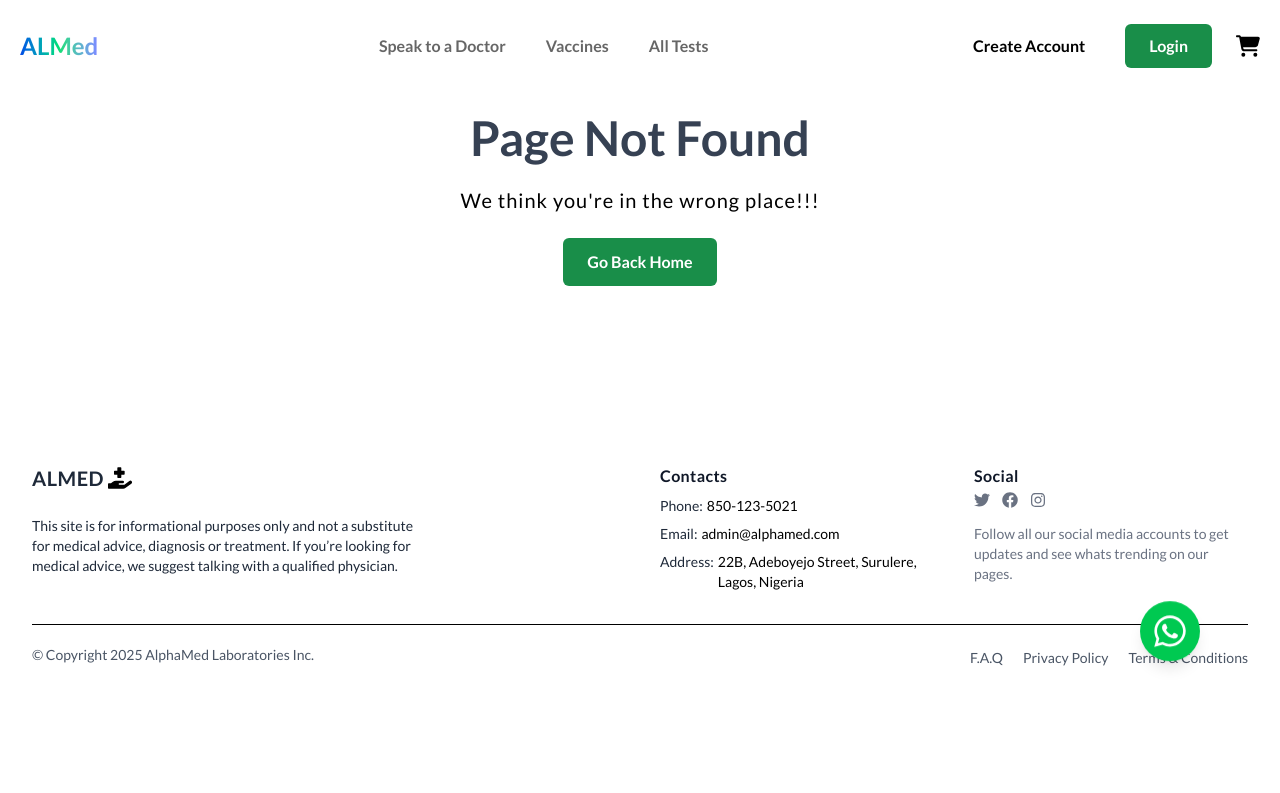
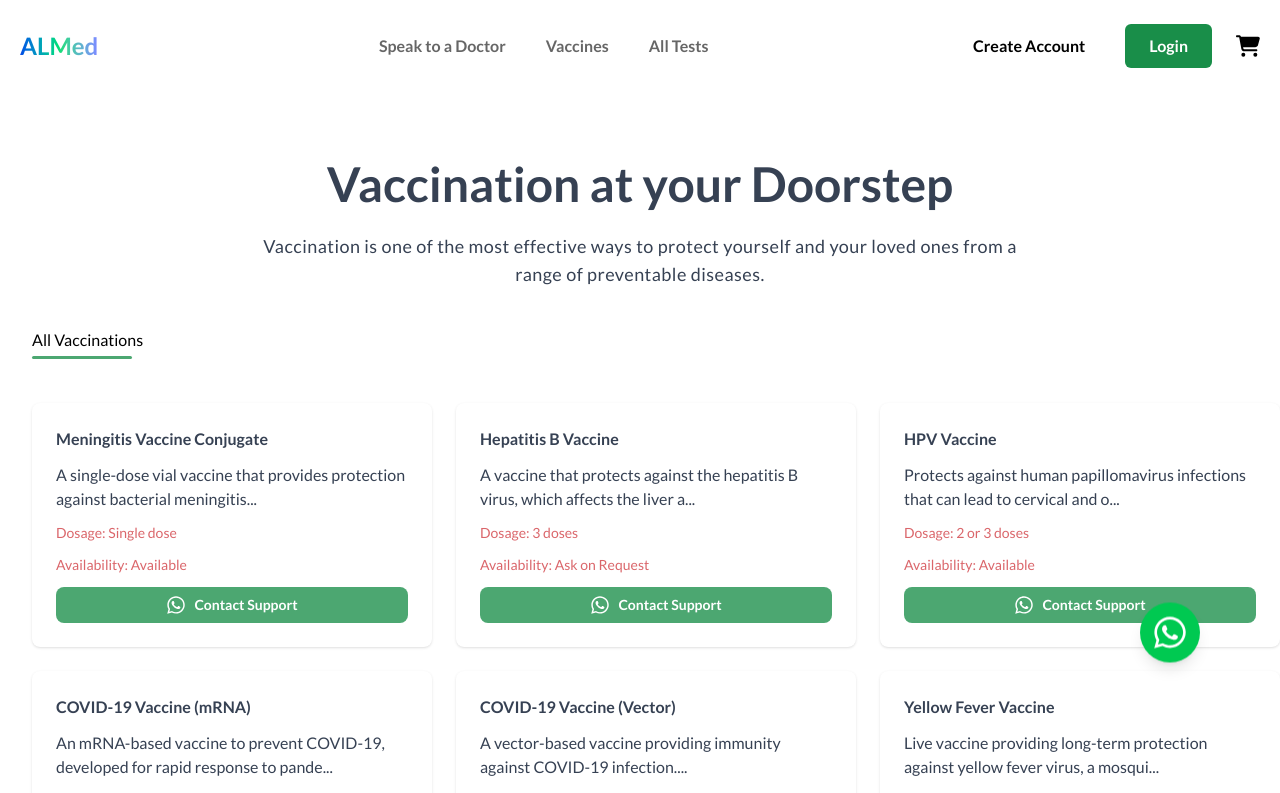
Before and after one commit to blaqnativity/gomy-project, a React (Vite) app: page /vaccinations in a window 1280 px wide. Shown: the top 793 px of the page. Built offline with nearby package versions, Linux system fonts and the light colour scheme.

Commit message:
vaccines pages designed

```diff
--- a/package.json
+++ b/package.json
@@ -14,7 +14,7 @@
     "@reduxjs/toolkit": "^2.8.2",
     "@tailwindcss/vite": "^4.1.6",
     "axios": "^1.9.0",
-    "motion": "^12.14.0",
+    "motion": "^12.15.0",
     "react": "^19.1.0",
     "react-dom": "^19.1.0",
     "react-hook-form": "^7.56.3",
--- a/src/App.jsx
+++ b/src/App.jsx
@@ -7,6 +7,7 @@ import Store from "./pages/TestStore/Store";
 import ErrorPage from "./pages/NotFoundPage";
 import DoctorsPage from "./pages/Doctors/DoctorHome";
 import Cart from "./pages/TestStore/Cart/Cart";
+import Vaccines from "./pages/Vaccine/Vaccines";
 import Login from "./pages/Login";
 import Register from "./pages/Register";
 import Navbar from "./components/Navbar";
@@ -23,6 +24,7 @@ const App = () => {
         <Route path="/" element={<Home />} />
         <Route path="/doctors-consultation" element={<DoctorsPage />} />
         <Route path="/store" element={<Store />} />
+        <Route path="/vaccinations" element={<Vaccines />} />
         <Route path="*" element={<ErrorPage />} />
         <Route element={<ProtectedRoutes />}>
           <Route path="/cart" element={<Cart />} />
--- /dev/null
+++ b/src/pages/Vaccine/Vaccine.jsx
@@ -0,0 +1,37 @@
+import { FaWhatsapp } from "react-icons/fa";
+
+const Vaccine = ({ vaccine }) => {
+  // WhatsApp API details
+  const phoneNumber = "+2348153127462";
+  const message = `Hello, I want to speak with a support-agent about ${vaccine.name}.`;
+
+  const whatsappUrl = `https://api.whatsapp.com/send?phone=${phoneNumber}&text=${encodeURIComponent(
+    message
+  )}`;
+
+  return (
+    <div
+      key={vaccine.id}
+      className="shadow-sm rounded-lg p-6 bg-white flex flex-col gap-3"
+    >
+      <h1 className="text-md text-gray-700 font-bold">{vaccine.name}</h1>
+      <p className="text-gray-700">{vaccine.description.slice(0, 80)}...</p>
+      <p className="text-red-700/60 text-sm">Dosage: {vaccine.dosage}</p>
+      <p className="text-red-700/60 text-sm">
+        Availability: {vaccine.availability}
+      </p>
+
+      <a
+        href={whatsappUrl}
+        target="_blank"
+        rel="noopener noreferrer"
+        className="bg-green-700/70 text-white text-sm font-bold px-5 py-2 rounded-lg hover:bg-green-700 transition duration-300 flex items-center justify-center gap-2"
+      >
+        <FaWhatsapp className="text-xl" />
+        <span>Contact Support</span>
+      </a>
+    </div>
+  );
+};
+
+export default Vaccine;
--- /dev/null
+++ b/src/pages/Vaccine/Vaccines.jsx
@@ -0,0 +1,36 @@
+import { vaccines } from "./data";
+import Vaccine from "./Vaccine";
+
+const Vaccines = () => {
+  return (
+    <div className="pt-20">
+      <div className="max-w-7xl mx-auto">
+        <div className="text-center my-10 pt-10 text-gray-700 flex flex-col gap-6 max-w-3xl mx-auto">
+          <h1 className="text-3xl md:text-5xl font-bold">
+            Vaccination at your Doorstep
+          </h1>
+          <p className="text-lg font-medium tracking-wide">
+            Vaccination is one of the most effective ways to protect yourself
+            and your loved ones from a range of preventable diseases.
+          </p>
+        </div>
+
+        <div className="flex flex-col ml-8 gap-1">
+          <h2 className="">All Vaccinations</h2>
+
+          {/* green underline */}
+          <div className="h-[3px] rounded-full w-[100px] bg-green-700/70 mb-6"></div>
+
+          {/* vaccines list */}
+          <div className="grid grid-cols-1 md:grid-cols-3 gap-6 mt-4">
+            {vaccines.map((vaccine) => (
+              <Vaccine key={vaccine.id} vaccine={vaccine} />
+            ))}
+          </div>
+        </div>
+      </div>
+    </div>
+  );
+};
+
+export default Vaccines;
--- /dev/null
+++ b/src/pages/Vaccine/data.js
@@ -0,0 +1,181 @@
+export const vaccines = [
+  {
+    id: 1,
+    name: "Meningitis Vaccine Conjugate",
+    description:
+      "A single-dose vial vaccine that provides protection against bacterial meningitis, a potentially life-threatening infection.",
+    dosage: "Single dose",
+    type: "Conjugate",
+    availability: "Available",
+  },
+  {
+    id: 2,
+    name: "Hepatitis B Vaccine",
+    description:
+      "A vaccine that protects against the hepatitis B virus, which affects the liver and can cause chronic disease.",
+    dosage: "3 doses",
+    type: "Recombinant",
+    availability: "Ask on Request",
+  },
+  {
+    id: 3,
+    name: "HPV Vaccine",
+    description:
+      "Protects against human papillomavirus infections that can lead to cervical and other cancers.",
+    dosage: "2 or 3 doses",
+    type: "Subunit",
+    availability: "Available",
+  },
+  {
+    id: 4,
+    name: "COVID-19 Vaccine (mRNA)",
+    description:
+      "An mRNA-based vaccine to prevent COVID-19, developed for rapid response to pandemic outbreaks.",
+    dosage: "2 doses + booster",
+    type: "mRNA",
+    availability: "Available",
+  },
+  {
+    id: 5,
+    name: "COVID-19 Vaccine (Vector)",
+    description:
+      "A vector-based vaccine providing immunity against COVID-19 infection.",
+    dosage: "2 doses",
+    type: "Viral Vector",
+    availability: "Ask on Request",
+  },
+  {
+    id: 6,
+    name: "Yellow Fever Vaccine",
+    description:
+      "Live vaccine providing long-term protection against yellow fever virus, a mosquito-borne infection.",
+    dosage: "Single dose",
+    type: "Live attenuated",
+    availability: "Available",
+  },
+  {
+    id: 7,
+    name: "Typhoid Vaccine (Conjugate)",
+    description:
+      "Conjugate vaccine effective in children and adults against typhoid fever.",
+    dosage: "Single dose",
+    type: "Conjugate",
+    availability: "Ask on Request",
+  },
+  {
+    id: 8,
+    name: "Measles Vaccine",
+    description:
+      "Live attenuated vaccine that prevents measles, a highly contagious viral disease.",
+    dosage: "2 doses",
+    type: "Live attenuated",
+    availability: "Not Available",
+  },
+  {
+    id: 9,
+    name: "Polio Vaccine (IPV)",
+    description:
+      "Inactivated polio vaccine used for preventing poliovirus infections.",
+    dosage: "4 doses",
+    type: "Inactivated",
+    availability: "Available",
+  },
+  {
+    id: 10,
+    name: "Polio Vaccine (OPV)",
+    description:
+      "Oral polio vaccine used globally for polio eradication efforts.",
+    dosage: "Multiple doses",
+    type: "Live attenuated",
+    availability: "Not Available",
+  },
+  {
+    id: 11,
+    name: "Tetanus Toxoid Vaccine",
+    description:
+      "Toxoid vaccine for the prevention of tetanus, especially after injuries.",
+    dosage: "5 doses",
+    type: "Toxoid",
+    availability: "Available",
+  },
+  {
+    id: 12,
+    name: "DTP Vaccine",
+    description:
+      "Combination vaccine protecting against diphtheria, tetanus, and pertussis.",
+    dosage: "5 doses",
+    type: "Toxoid + Inactivated",
+    availability: "Ask on Request",
+  },
+  {
+    id: 13,
+    name: "Influenza Vaccine",
+    description:
+      "Seasonal flu vaccine formulated annually to match circulating strains.",
+    dosage: "Annual dose",
+    type: "Inactivated",
+    availability: "Available",
+  },
+  {
+    id: 14,
+    name: "Rabies Vaccine",
+    description: "Post-exposure and pre-exposure vaccine against rabies virus.",
+    dosage: "3 to 5 doses",
+    type: "Inactivated",
+    availability: "Ask on Request",
+  },
+  {
+    id: 15,
+    name: "Mumps Vaccine",
+    description:
+      "Live attenuated vaccine to prevent mumps, often part of MMR combo.",
+    dosage: "2 doses",
+    type: "Live attenuated",
+    availability: "Not Available",
+  },
+  {
+    id: 16,
+    name: "Rubella Vaccine",
+    description:
+      "Prevents rubella infection, especially important for women of childbearing age.",
+    dosage: "2 doses",
+    type: "Live attenuated",
+    availability: "Available",
+  },
+  {
+    id: 17,
+    name: "Rotavirus Vaccine",
+    description:
+      "Oral vaccine to protect against rotavirus-induced gastroenteritis in infants.",
+    dosage: "2 or 3 doses",
+    type: "Live attenuated",
+    availability: "Available",
+  },
+  {
+    id: 18,
+    name: "Pneumococcal Conjugate Vaccine (PCV)",
+    description:
+      "Protects against pneumococcal infections, such as pneumonia, meningitis, and sepsis.",
+    dosage: "3 doses",
+    type: "Conjugate",
+    availability: "Not Available",
+  },
+  {
+    id: 19,
+    name: "BCG Vaccine",
+    description:
+      "Live vaccine for tuberculosis prevention, given shortly after birth.",
+    dosage: "Single dose",
+    type: "Live attenuated",
+    availability: "Available",
+  },
+  {
+    id: 20,
+    name: "Cholera Vaccine",
+    description:
+      "Oral vaccine for the prevention of cholera, especially in outbreak regions.",
+    dosage: "2 doses",
+    type: "Inactivated",
+    availability: "Ask on Request",
+  },
+];
```
Also changed, not shown: 1 other file (tests, documents, lock files or other folders).
